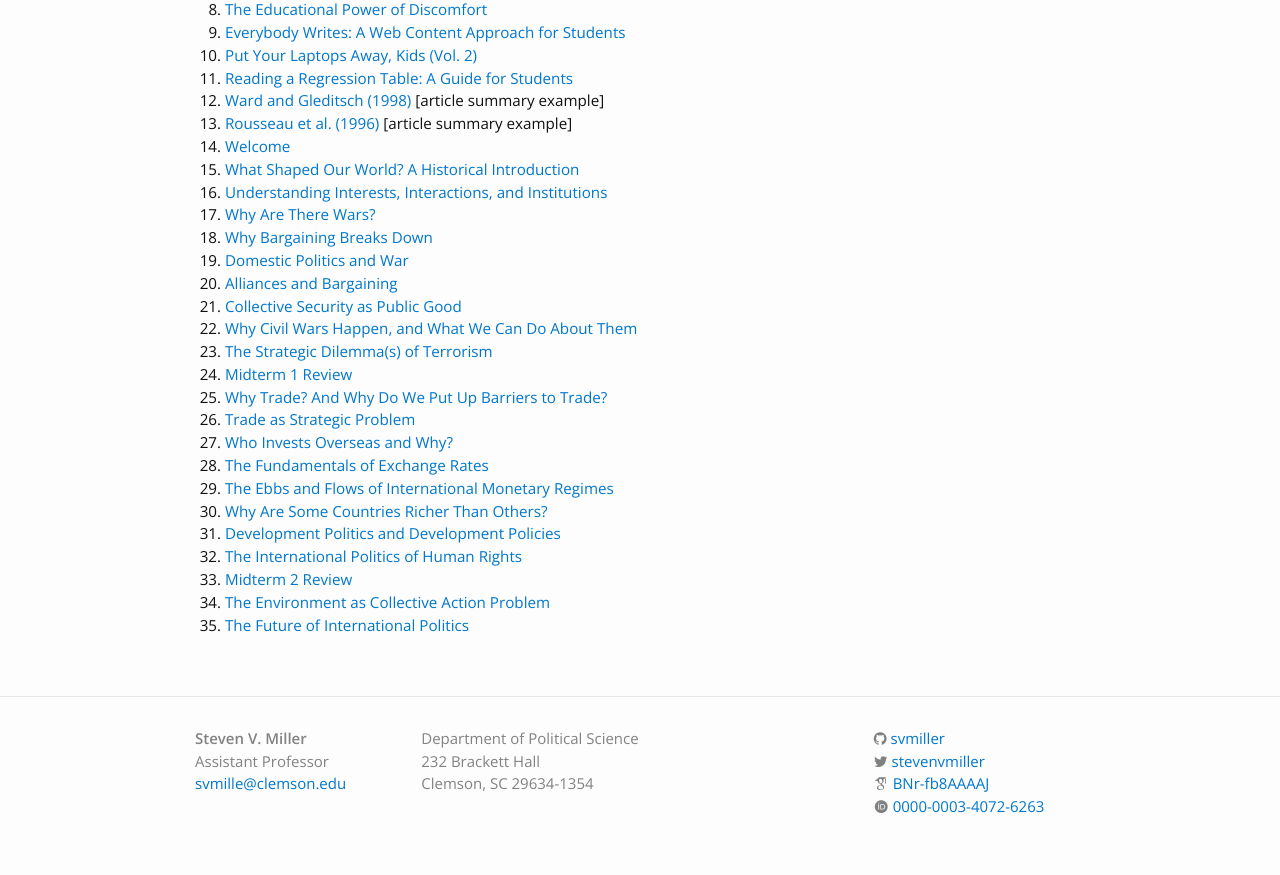
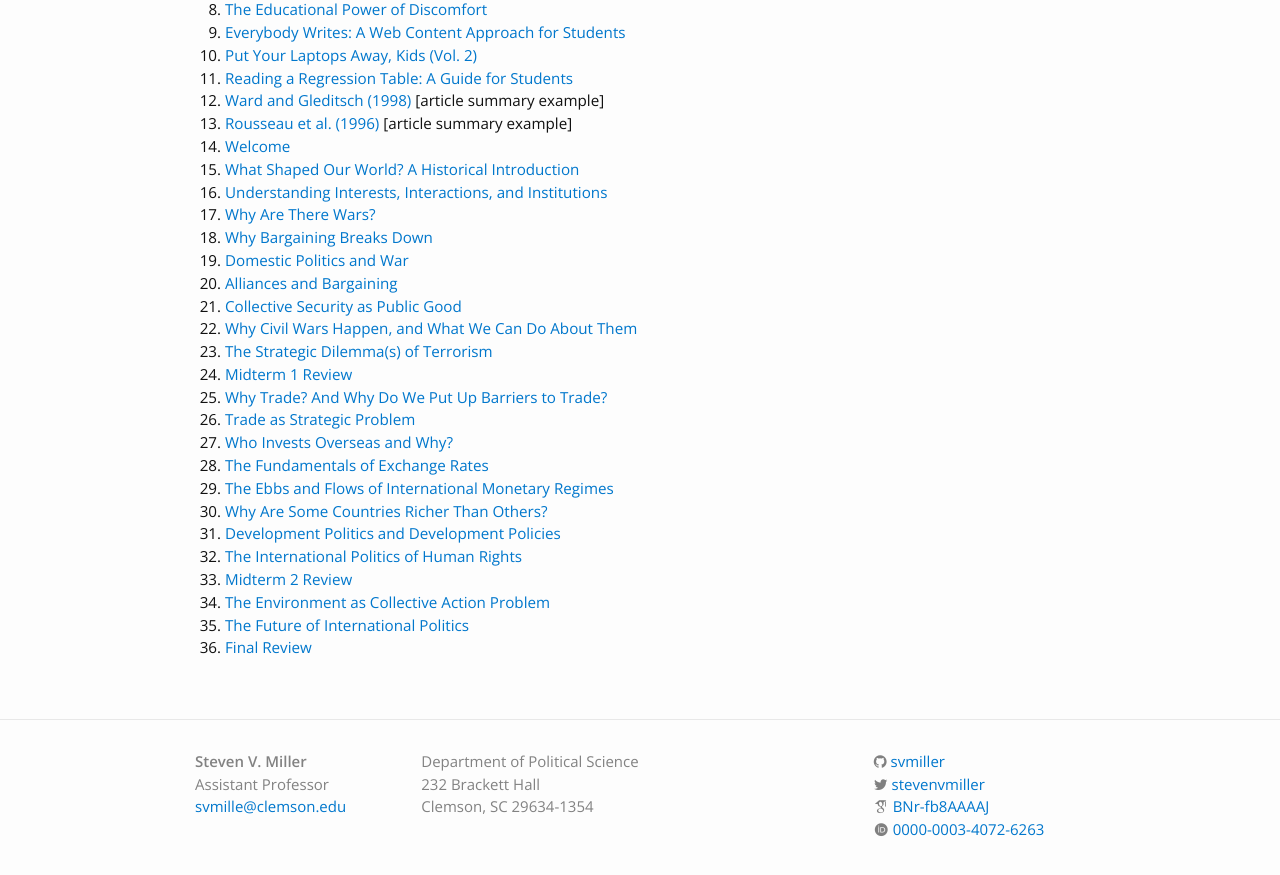
Before and after one commit to svmiller/svmiller.github.io, a Jekyll site: the page built from teaching/posc-1020.md, in a window 1280 px wide and 900 px high, scrolled down 994 px. Shown: the top 875 px of the window. Built offline with Jekyll 4.4.1, drawn with Linux system fonts in a browser that asks for light colours; nearby versions of some CDN libraries; some web fonts are replaced.

Commit message:
add final reviews

```diff
--- a/teaching/posc-1020.md
+++ b/teaching/posc-1020.md
@@ -45,6 +45,7 @@
 33. [Midterm 2 Review](https://www.dropbox.com/s/7s8bsp8zkr1df8o/posc1020-lecture-midterm2-review.pdf?dl=0)
 34. [The Environment as Collective Action Problem](https://www.dropbox.com/s/036g4nhkj7blsem/posc1020-lecture-environment-1.pdf?dl=0)
 35. [The Future of International Politics](https://www.dropbox.com/s/sfavsmxhz5nrng5/posc1020-lecture-future-1.pdf?dl=0)
+36. [Final Review](https://www.dropbox.com/s/ryvpig12apum7np/posc1020-lecture-final-review.pdf?dl=0)
 
 <!-- 14. [Welcome](https://www.dropbox.com/s/zlqai195eiv3chy/posc1020-lecture-welcome.pdf?dl=0)
 15. [What Shaped Our World? A Historical Introduction](https://www.dropbox.com/s/9gtnmyc86kjuc9u/posc1020-lecture-historical-intro.pdf?dl=0)
```
Also changed, not shown: teaching/posc-3610.md (+1 -0 lines).
